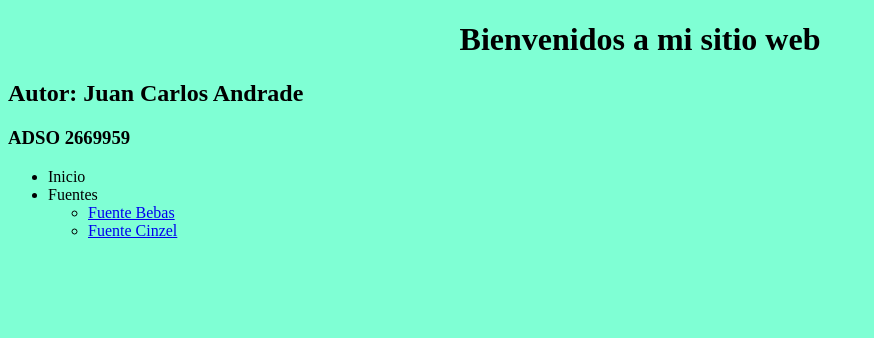
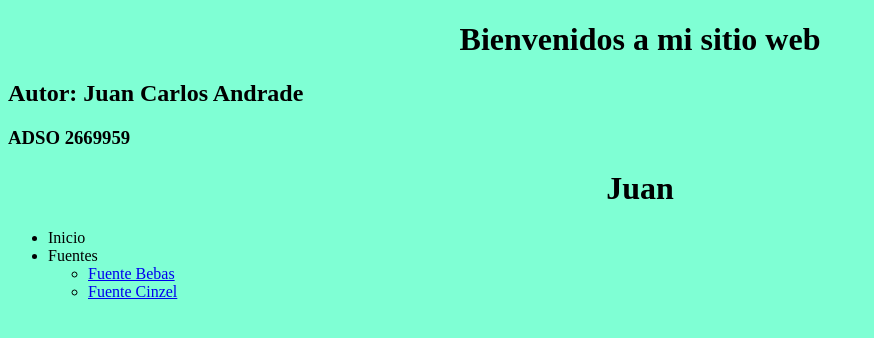
Before and after one commit to luzifago/verdegit, a plain HTML site: page index.html in a window 1280 px wide. Shown: the whole page, without its empty margins (0-874 px from the left). Drawn offline with Linux system fonts and the light colour scheme.

Commit message:
subir cambios

```diff
--- a/index.html
+++ b/index.html
@@ -11,6 +11,8 @@
     <h1>Bienvenidos a mi sitio web</h1>
     <h2>Autor: Juan Carlos Andrade</h2>
     <h3>ADSO 2669959</h3>
+    <h1>Juan</h1>
+
     <ul>
         <li>Inicio</li>
         <li>Fuentes</a>
```
